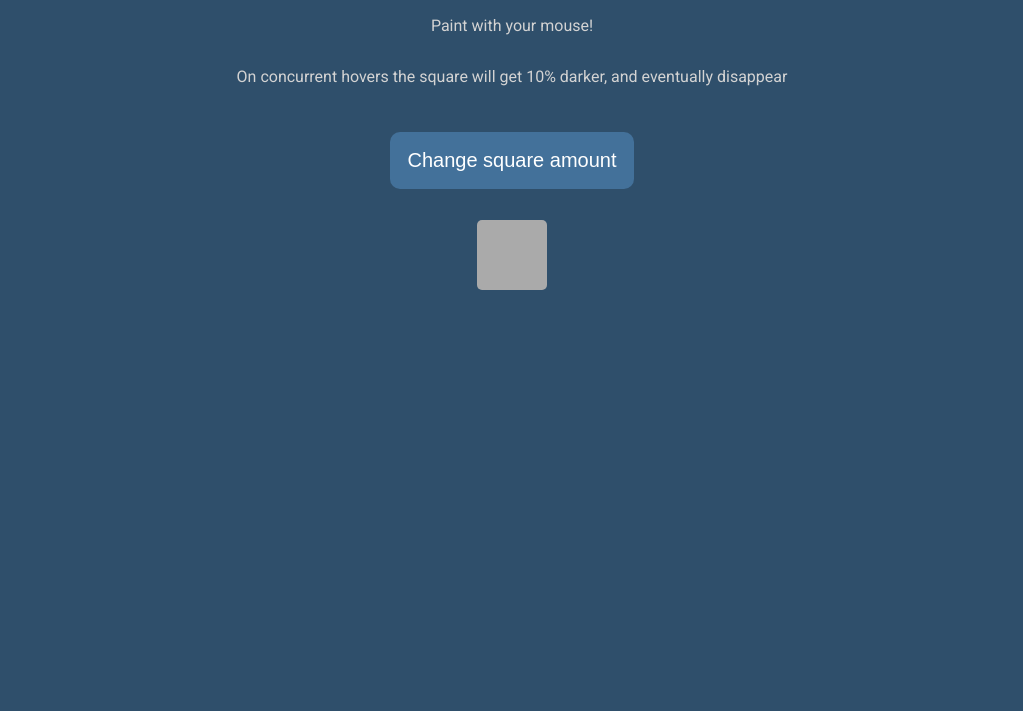
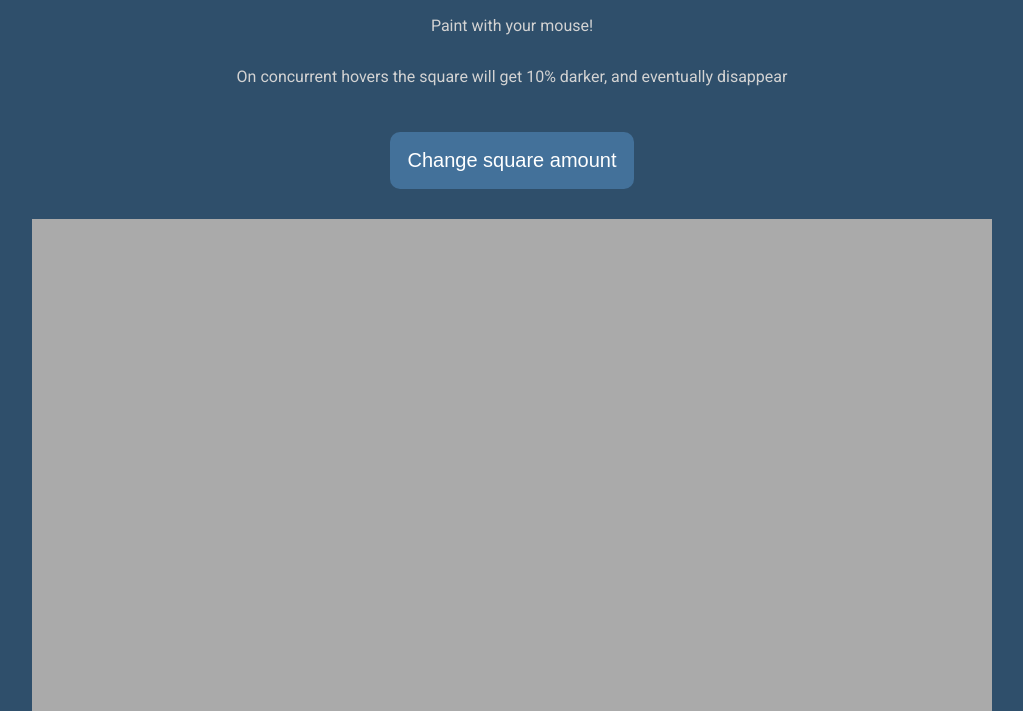
Before and after one commit to tomyrseth/odin-etch, a plain HTML site: page index.html in a window 1280 px wide. Shown: the part 89-800 px from the top of the page, without its empty margins (128-1151 px from the left). Drawn offline with Linux system fonts and the light colour scheme.

Commit message:
added extra credit

```diff
--- a/src.js
+++ b/src.js
@@ -1,4 +1,6 @@
-let numberOfSquares = 1;
+let selection = 1; //Default value
+let containerWidth = 960;
+
 
 const container = document.querySelector('.grid-container');
 const btn = document.querySelector('.sButton');
@@ -8,8 +10,8 @@ addEventsToSquares();
 
 btn.addEventListener("click", (e) => {
   do{
-    numberOfSquares = parseInt(window.prompt("How many squares do you want?\n (Only numbers between 1 and 100 are allowed.", ""), 10);
-  } while(isNaN(numberOfSquares) || numberOfSquares > 100 || numberOfSquares < 1);
+    selection = parseInt(window.prompt("How many squares do you want per side?\n (Only numbers from 1 and to 100 are allowed.", ""), 10);
+  } while(isNaN(selection) || selection > 100 || selection < 1);
 
   destroySquares();
   createSquares();
@@ -17,7 +19,7 @@ btn.addEventListener("click", (e) => {
 });
 
 function createSquares(){
-  for (let i = 0; i < numberOfSquares; i++) {
+  for (let i = 0; i < selection*selection; i++) {
     let div = document.createElement('div')
     div.className = 'div';
     container.appendChild(div);
@@ -38,12 +40,16 @@ function selectAllSquares() {
 
 function addEventsToSquares() {
   document.querySelectorAll('.div').forEach(element => {
+
+    element.style.flexBasis = containerWidth/selection+'px';
+    element.style.height = containerWidth/selection+'px';
+    console.log(element.style.flexBasis);
+
     element.addEventListener('mouseover', (event)=> {
       let randomColor = Math.floor(Math.random()*16777215).toString(16);
       event.target.style.backgroundColor = '#' + randomColor;
       if (!event.target.style.opacity) event.target.style.opacity = 1;
-      event.target.style.opacity -= 0.1;
-      console.log(event.target.style.opacity);
+        event.target.style.opacity -= 0.1;
     });
 
   });
--- a/style.css
+++ b/style.css
@@ -16,17 +16,20 @@ h1, p {
   flex-wrap: wrap;
   justify-content: center;
   align-items: center;
-  width: 750px;
+  width: 960px;
+  padding: 0px;
+  margin: 0px;
+
 }
 
 .grid-container > div {
   background-color: rgb(170, 170, 170);
-  border-radius: 5px;
-  height: 70px;
-  width: 70px;
-  margin: 1px;
+  border: none;
+  margin: 0px;
   opacity: 1;
   transition: 0.4s ease-out;
+  height: 100px;
+  width: 100px;
 }
 
 .hover {
```
